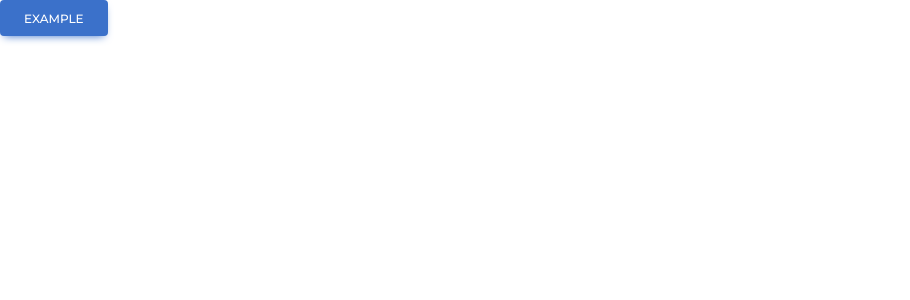
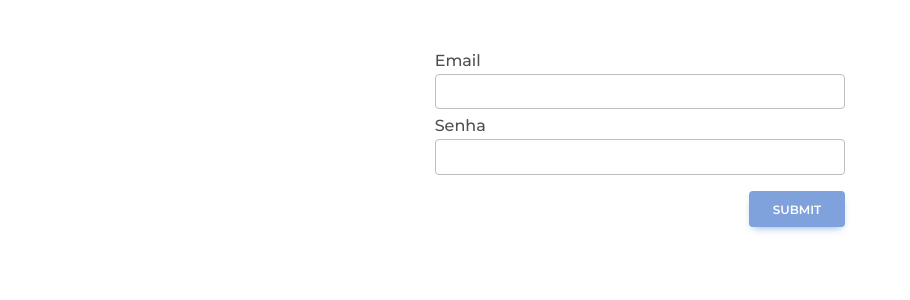
Before and after one commit to felipeoli7eira/hrefs-front, a Vue app: page /login in a window 1280 px wide. Shown: the top 300 px of the page, without its empty margins (0-910 px from the left). Built offline with nearby package versions, Linux system fonts and the light colour scheme.

Commit message:
axios adicionado

```diff
--- a/package.json
+++ b/package.json
@@ -8,6 +8,7 @@
     "lint": "vue-cli-service lint"
   },
   "dependencies": {
+    "axios": "^0.21.1",
     "core-js": "^3.6.5",
     "mdb-ui-kit": "^3.2.0",
     "vue": "^2.6.11",
--- a/src/App.vue
+++ b/src/App.vue
@@ -1,6 +1,6 @@
 <template>
   <div id="app">
-    <button class="btn btn-primary">example</button>
+    <router-view></router-view>
   </div>
 </template>
 
@@ -9,6 +9,7 @@
   export default {
     name: 'App',
   }
+
 </script>
 
 <style>
--- /dev/null
+++ b/src/components/web/Home.vue
@@ -0,0 +1,17 @@
+<template>
+    <div id="home">
+        <h1>Home</h1>
+    </div>
+</template>
+
+<script>
+
+    export default {
+        name: 'Home'
+    }
+
+</script>
+
+<style>
+
+</style>
--- /dev/null
+++ b/src/components/web/Login.vue
@@ -0,0 +1,60 @@
+<template>
+    <div id="login" class="row">
+        <div class="col col-12 col-sm-12 col-md-4 mx-auto mt-5">
+            <form name="login" action="#" @submit.prevent="login" class="w-100">
+                <label class="font-weight-500">Email</label>
+                <input v-model="email" type="email" name="login" required class="form-control mb-1">
+
+                <label class="font-weight-500">Senha</label>
+                <input v-model="password" type="password" name="password" required class="form-control mb-3">
+
+                <div class="text-end">
+                    <button :disabled="setDisable" class="btn btn-primary font-weight-600">submit</button>
+                </div>
+            </form>
+        </div>
+    </div>
+</template>
+
+<script>
+
+    export default {
+        name: 'Login',
+
+        data()
+        {
+            return {
+                email: null,
+                password: null
+            }
+        },
+
+        computed: {
+
+            setDisable()
+            {
+                return (!this.email || !this.password || this.email.length < 3 || this.password.length < 3)
+            },
+
+        },
+
+        methods: {
+
+            login()
+            {
+                fetch('http://localhost:8000/api/login')
+                .then(response => {
+                    console.log(response)
+                })
+                .catch(error => {
+                    console.log(error)
+                })
+            }
+        }
+    }
+
+</script>
+
+<style>
+
+</style>
--- /dev/null
+++ b/src/config/router.js
@@ -0,0 +1,25 @@
+import Vue from 'vue'
+import Router from 'vue-router'
+
+Vue.use(Router)
+
+import Login from '@/components/web/Login'
+import Home from '@/components/web/Home'
+
+export default new Router(
+    {
+        mode: 'history',
+        routes: [
+            {
+                path: '/',
+                component: Home,
+                name: 'web.home'
+            },
+            {
+                path: '/login',
+                component: Login,
+                name: 'web.login'
+            }
+        ]
+    }
+)
--- a/src/main.js
+++ b/src/main.js
@@ -2,9 +2,11 @@ import Vue from 'vue'
 import App from './App.vue'
 import 'mdb-ui-kit/css/mdb.min.css'
 import '@/assets/css/app.css'
+import router from '@/config/router'
 
 Vue.config.productionTip = false
 
 new Vue({
   render: h => h(App),
+  router
 }).$mount('#app')
```
Also changed, not shown: 1 other file (tests, documents, lock files or other folders).
